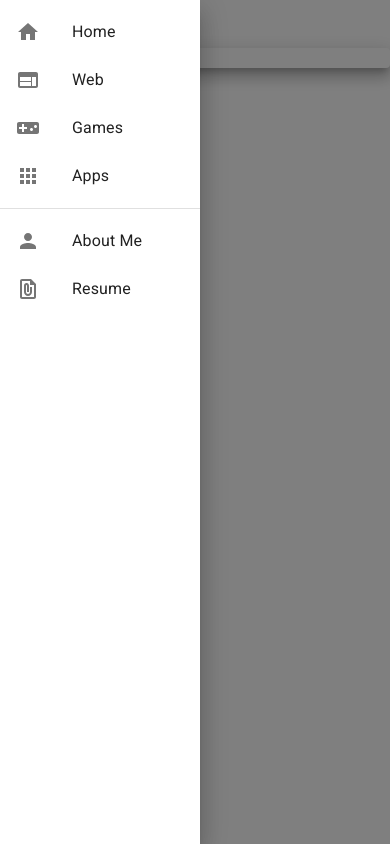
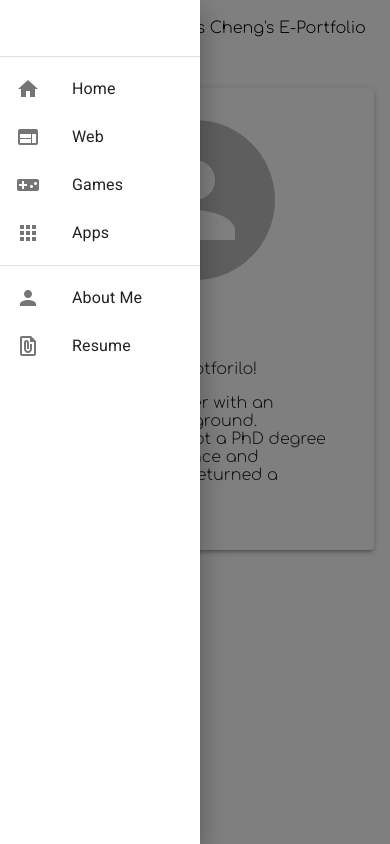
Before and after one commit to bceh/EPortfolio, a React (Create React App) app: page / in a window 390 px wide. Both pictures are taken after a click on the button 24 px from the left and 24 px from the top of the page. Built offline with nearby package versions, Linux system fonts and the light colour scheme.

Commit message:
Add Personal Content, Change to Responsive Sidebar
Fix welcoming bugs.
Implement Responsive SideBar.
Add Personal Content.

```diff
--- a/src/App.jsx
+++ b/src/App.jsx
@@ -1,21 +1,32 @@
 import "./App.css";
+import React, { useEffect, useState } from "react";
 import { BrowserRouter, Route, Routes } from "react-router-dom";
 import NavBar from "./Components/NavBar";
 import Home from "./Components/Home";
 import Welcoming from "./Components/Welcoming";
-import { Transition } from "react-transition-group";
+import Box from "@mui/material/Box";
 function App() {
+  const [loading, setLoading] = useState(true);
+  useEffect(() => {
+    setTimeout(() => setLoading(false), 5300);
+  }, []);
+
   return (
     <div>
+      {loading ? (
         <Welcoming />
-      <div>
+      ) : (
+        <Box>
           <NavBar />
+          <Box sx={{ ml: { lg: "200px" }, mt: "2rem" }}>
             <BrowserRouter className="content">
               <Routes>
                 <Route path="/" element={<Home />} />
               </Routes>
             </BrowserRouter>
-      </div>
+          </Box>
+        </Box>
+      )}
     </div>
   );
 }
--- /dev/null
+++ b/src/Components/Home.css
@@ -0,0 +1,6 @@
+.home-container {
+  padding: 0;
+  display: flex;
+  flex-direction: column;
+  align-items: center;
+}
--- a/src/Components/Home.jsx
+++ b/src/Components/Home.jsx
@@ -1,7 +1,14 @@
-import Paper from "@mui/material/Paper";
+import Box from "@mui/material/Box";
+import Personal from "./Personal";
+import Divider from "@mui/material/Divider";
+import "./Home.css";
 
 const Home = () => {
-  return <Paper elevation={10}>1</Paper>;
+  return (
+    <Box className="home-container">
+      <Personal />
+    </Box>
+  );
 };
 
 export default Home;
--- a/src/Components/NavBar.jsx
+++ b/src/Components/NavBar.jsx
@@ -1,4 +1,6 @@
+//react Components
 import React, { useState } from "react";
+//MUI materials
 import Drawer from "@mui/material/Drawer";
 import Box from "@mui/material/Box";
 import List from "@mui/material/List";
@@ -8,6 +10,8 @@ import ListItemButton from "@mui/material/ListItemButton";
 import ListItemIcon from "@mui/material/ListItemIcon";
 import ListItemText from "@mui/material/ListItemText";
 import IconButton from "@mui/material/IconButton";
+import Toolbar from "@mui/material/Toolbar";
+//MUI icons
 import Home from "@mui/icons-material/Home";
 import Menu from "@mui/icons-material/Menu";
 import Person from "@mui/icons-material/Person";
@@ -15,10 +19,23 @@ import Web from "@mui/icons-material/Web";
 import FilePresent from "@mui/icons-material/FilePresent";
 import VideogameAsset from "@mui/icons-material/VideogameAsset";
 import Apps from "@mui/icons-material/Apps";
-const NavBar = () => {
+const NavBar = (props) => {
   const [openDrawer, setOpenDrawer] = useState(false);
   const toggleDrawer = (open) => {
     setOpenDrawer(open);
+  };
+
+  const navBarStyle = {
+    display: "flex",
+    justifyContent: "space-between",
+    alignItems: "center",
+    margin: 0,
+  };
+
+  const nameStyle = {
+    fontFamily: "Comfortaa",
+    textAlign: "center",
+    paddingRight: "0.5rem",
   };
 
   const listItem = (text, icon) => {
@@ -32,14 +49,17 @@ const NavBar = () => {
     );
   };
 
-  const list = () => {
-    return (
+  const drawerWidth = 200;
+
+  const list = (
     <Box
-        sx={{ width: 200 }}
+      sx={{ width: drawerWidth }}
       role="presentation"
       onClick={() => toggleDrawer(false)}
       onKeyDown={() => toggleDrawer(false)}
     >
+      <Toolbar />
+      <Divider />
       <List>
         {listItem("Home", <Home />)}
         {listItem("Web", <Web />)}
@@ -53,10 +73,10 @@ const NavBar = () => {
       </List>
     </Box>
   );
-  };
 
   return (
-    <>
+    <Box>
+      <Toolbar style={navBarStyle}>
         <IconButton
           color="primary"
           size="large"
@@ -64,14 +84,30 @@ const NavBar = () => {
         >
           <Menu />
         </IconButton>
+        <span style={nameStyle}>Francis Cheng's E-Portfolio</span>
+      </Toolbar>
       <Drawer
         anchor="left"
+        variant="temporary"
         open={openDrawer}
         onClose={() => toggleDrawer(false)}
+        ModalProps={{ keepMounted: true }}
+        sx={{ width: { sm: drawerWidth }, flexShrink: { sm: 0 } }}
       >
-        {list()}
+        {list}
       </Drawer>
-    </>
+      <Drawer
+        variant="permanent"
+        anchor="left"
+        sx={{
+          display: { xs: "none", lg: "block" },
+          "& .MuiDrawer-paper": { boxSizing: "border-box", width: drawerWidth },
+        }}
+        open
+      >
+        {list}
+      </Drawer>
+    </Box>
   );
 };
 
--- /dev/null
+++ b/src/Components/Personal.css
@@ -0,0 +1,16 @@
+.container {
+  margin: 0 1rem;
+  padding: 2rem;
+  display: flex;
+  flex-wrap: wrap;
+  justify-content: center;
+  align-items: center;
+  gap: 4rem;
+  max-width: 900px;
+}
+
+.discription {
+  max-width: 500px;
+  display: inline-block;
+  font-family: Comfortaa;
+}
--- /dev/null
+++ b/src/Components/Personal.jsx
@@ -0,0 +1,26 @@
+import Paper from "@mui/material/Paper";
+import Avatar from "@mui/material/Avatar";
+import "./Personal.css";
+
+const Personal = () => {
+  const avatarSize = 160;
+  return (
+    <Paper className="container" elevation={3}>
+      <Avatar
+        alt="Francis Cheng‘s  Selfie"
+        src=""
+        sx={{ width: avatarSize, height: avatarSize }}
+      />
+      <article className="discription">
+        <p>Welcome to my protforilo!</p>
+        <p>
+          I'm a web developer with an Engineering background. <br /> In other
+          words, I got a PhD degree on Materials Science and Engineering and
+          returned a programmer.
+        </p>
+      </article>
+    </Paper>
+  );
+};
+
+export default Personal;
--- a/src/Components/Welcoming.jsx
+++ b/src/Components/Welcoming.jsx
@@ -14,7 +14,7 @@ const Welcoming = () => {
   };
   return (
     <div className={getClass()}>
-      <content className="Welcoming-message">
+      <article className="Welcoming-message">
         <h2 className="intro-h2">
           <span className="intro-welcome">Welcome</span>
           <span className="intro-to"> To</span>
@@ -26,7 +26,7 @@ const Welcoming = () => {
         <h3 className="intro-description intro-h3">
           A Front-end Web Developer{" "}
         </h3>
-      </content>
+      </article>
     </div>
   );
 };
```
Lines whose indentation alone changed are shown as unchanged.
